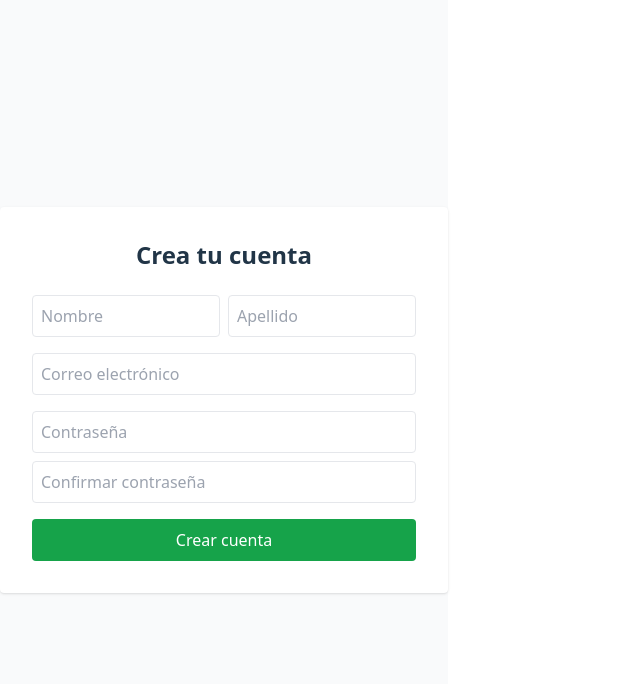
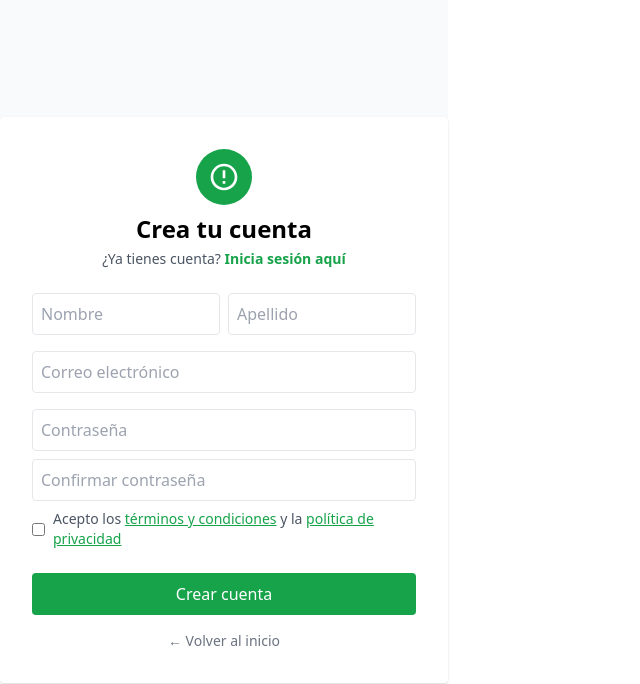
Before and after one commit to XavierParedesLoyola/movilidad-sostenible-uio, a React (Vite) app in the folder FRONDEND/: page /register in a window 1280 px wide. Shown: the top 684 px of the page, without its empty margins (0-640 px from the left). Built offline with nearby package versions, Linux system fonts and the light colour scheme.

Commit message:
Estilizado de Register según diseño

```diff
--- a/FRONDEND/src/views/Register/Register.jsx
+++ b/FRONDEND/src/views/Register/Register.jsx
@@ -24,7 +24,15 @@ export default function Register() {
   return (
     <div className="flex flex-col items-center justify-center min-h-screen bg-gray-50">
       <form onSubmit={handleSubmit} className="bg-white p-8 rounded shadow w-full max-w-md">
-        <h2 className="text-2xl font-bold mb-6 text-center">Crea tu cuenta</h2>
+        <div className="flex flex-col items-center mb-6">
+          <div className="bg-green-600 rounded-full p-3 mb-2">
+            <svg width="32" height="32" fill="white" viewBox="0 0 24 24"><path d="M12 2C6.48 2 2 6.48 2 12s4.48 10 10 10 10-4.48 10-10S17.52 2 12 2zm0 18c-4.41 0-8-3.59-8-8s3.59-8 8-8 8 3.59 8 8-3.59 8-8 8zm-1-13h2v6h-2zm0 8h2v2h-2z"/></svg>
+          </div>
+          <h2 className="text-2xl font-bold text-center text-black">Crea tu cuenta</h2>
+          <p className="text-sm mt-1 text-gray-600">
+            ¿Ya tienes cuenta? <a href="/login" className="text-green-600 font-semibold">Inicia sesión aquí</a>
+          </p>
+        </div>
         <div className="flex gap-2 mb-4">
           <input
             type="text"
@@ -69,7 +77,14 @@ export default function Register() {
           required
         />
         {errors.confirm && <div className="text-red-500 text-sm mb-2">{errors.confirm}</div>}
+        <div className="flex items-center mb-4">
+          <input type="checkbox" className="mr-2" required />
+          <span className="text-sm text-gray-600">
+            Acepto los <a href="#" className="text-green-600 underline">términos y condiciones</a> y la <a href="#" className="text-green-600 underline">política de privacidad</a>
+          </span>
+        </div>
         <button className="w-full bg-green-600 text-white py-2 rounded hover:bg-green-700 mt-2">Crear cuenta</button>
+        <a href="/" className="block text-center text-gray-500 text-sm mt-4">← Volver al inicio</a>
       </form>
     </div>
   );
```
